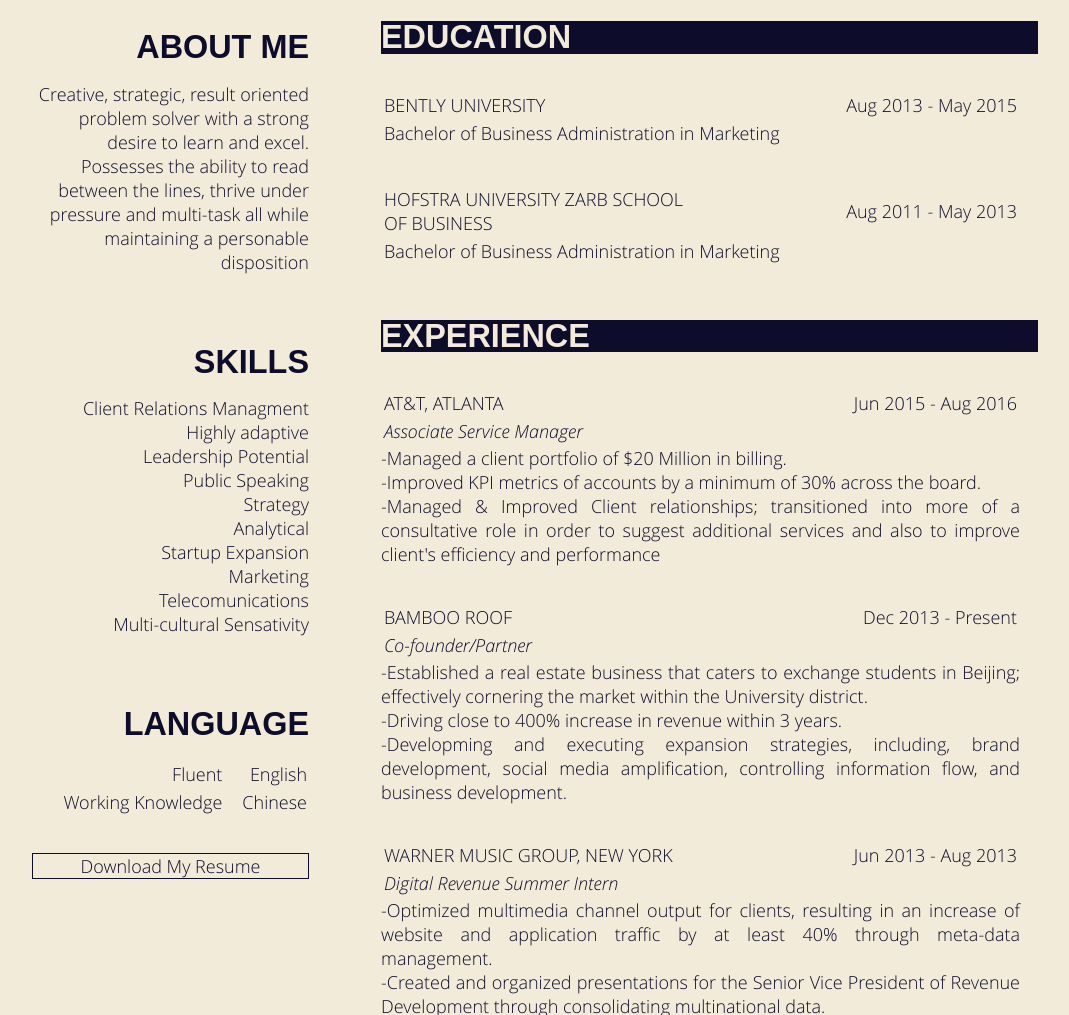
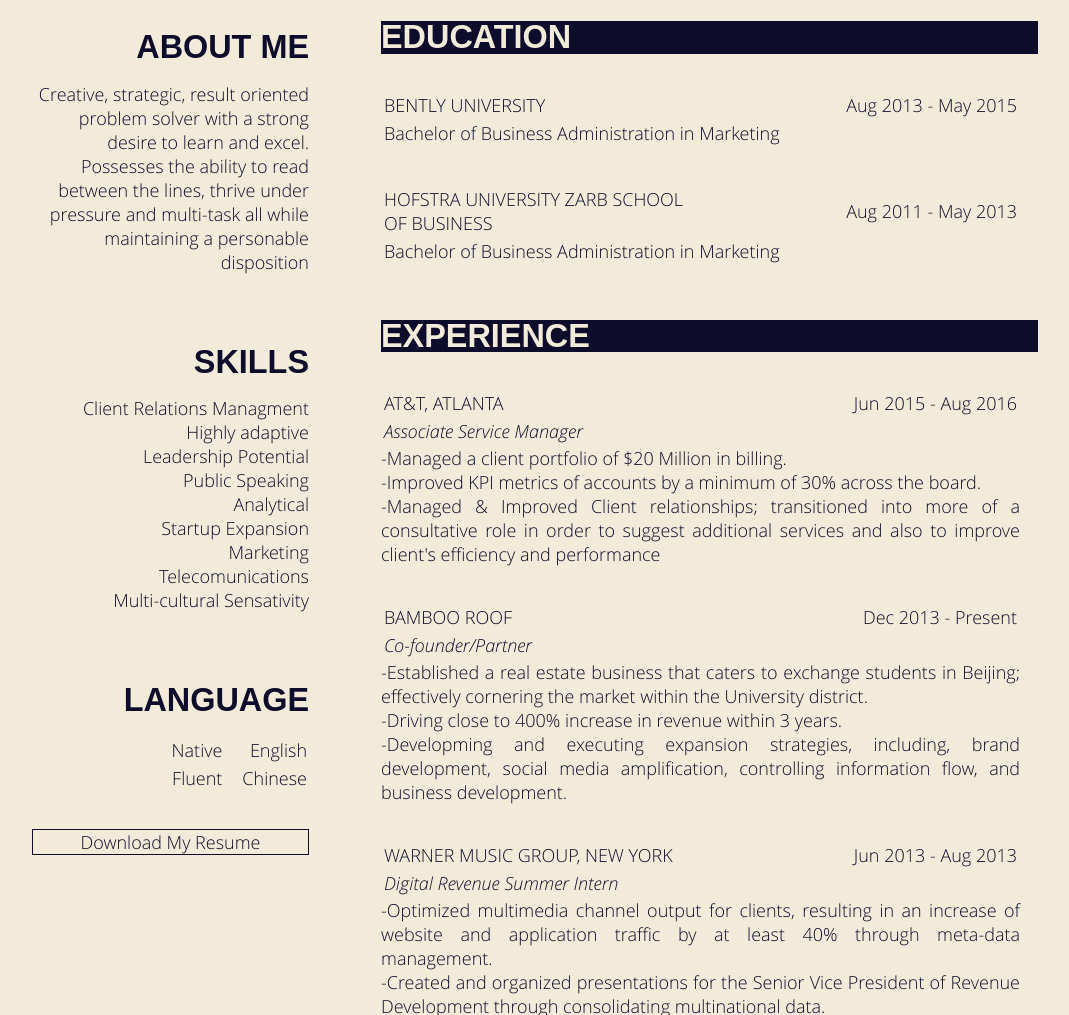
Before and after one commit to johnklord/johnklord.github.io, a website: page home/resume/index.html in a window 1280 px wide. Shown: the part 391-1406 px from the top of the page, without its empty margins (114-1183 px from the left). Drawn offline with Linux system fonts and the light colour scheme; files whose address does not match are found by name; a web font is replaced by a local one.

Commit message:
Update index.html

```diff
--- a/home/resume/index.html
+++ b/home/resume/index.html
@@ -51,9 +51,6 @@
               Public Speaking
             </li>
             <li>
-              Strategy
-            </li>
-            <li>
               Analytical
             </li>
             <li>
@@ -76,11 +73,11 @@
           <table>
             <tbody>
               <tr>
-                <td>Fluent</td>
+                <td>Native</td>
                 <td>English</td>
               </tr>
               <tr>
-                <td>Working Knowledge</td>
+                <td>Fluent</td>
                 <td>Chinese</td>
               </tr>
             </tbody>
```
